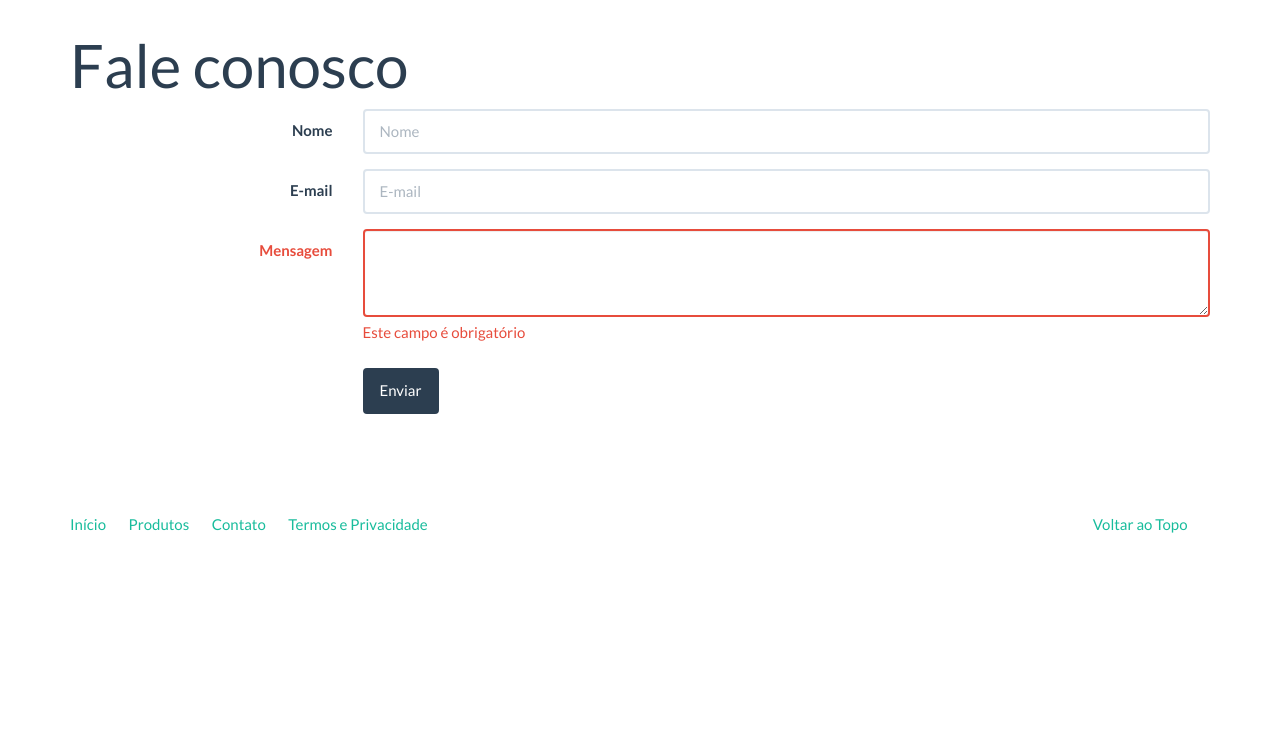
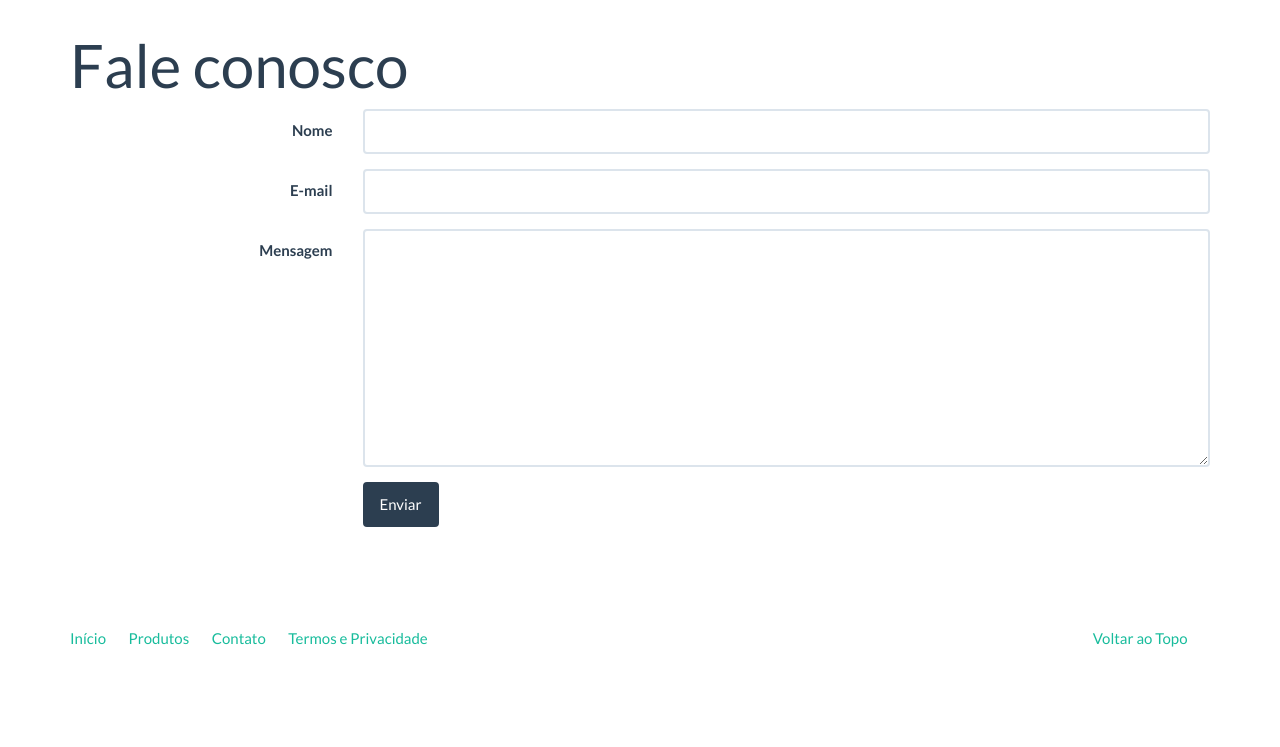
Before and after one commit to Dstinoco/E-Commerce-Django, a Django app: page /contato/ in a window 1280 px wide. Shown: the part 60-807 px from the top of the page. Before the commit the page ends 593 px from the top, so only its background shows below. Run offline with Django 4.2, Linux system fonts and the light colour scheme; data comes from the database, SQL or seed files in the repository; some libraries are stand-ins or nearby versions.

Commit message:
formularios django

```diff
--- /dev/null
+++ b/catalog/forms.py
@@ -0,0 +1,8 @@
+from django import forms
+
+
+
+class ContactForm(forms.Form):
+    name = forms.CharField(label='Nome',  widget=forms.TextInput(attrs={'class': 'form-control'}))
+    email = forms.EmailField(label='E-mail', widget=forms.EmailInput(attrs={'class': 'form-control'}))
+    message = forms.CharField(label='Mensagem', widget=forms.Textarea(attrs={'class': 'form-control'}))
--- a/core/templates/contact.html
+++ b/core/templates/contact.html
@@ -6,28 +6,19 @@
 
 {% block container %}
 <div class="page-header">
-    <h1>Fale conosco</h1>
-    <form class="form-horizontal">
+    <h1 class="m-3">Fale conosco</h1>
+    <form class="form-horizontal my-3">
         <fieldset>
+
+          {% for field in form %}
             <div class="form-group">
-              <label for="id_name" class="col-md-3 control-label">Nome</label>
+              <label for="{{ field.id_for_label }}" class="col-md-3 control-label">{{ field.label }}</label>
               <div class="col-md-9">
-                <input type="text" class="form-control" id="id_name" placeholder="Nome" />
+                {{ field }}
               </div>
             </div>
-            <div class="form-group">
-              <label for="id_email" class="col-md-3 control-label">E-mail</label>
-              <div class="col-md-9">
-                <input type="text" class="form-control" id="id_email" placeholder="E-mail" />
-              </div>
-            </div>
-            <div class="form-group has-error">
-              <label for="id_message" class="col-md-3 control-label">Mensagem</label>
-              <div class="col-md-9">
-                <textarea class="form-control" rows="3" id="id_message"></textarea>
-                <span class="help-block">Este campo é obrigatório</span>
-              </div>
-            </div>
+           {% endfor %}
+
             <div class="form-group">
               <div class="col-md-9 col-md-offset-3">
                 <button type="submit" class="btn btn-primary">Enviar</button>
--- a/core/views.py
+++ b/core/views.py
@@ -1,10 +1,13 @@
 from django.shortcuts import render
 from django.http import HttpResponse
 from catalog.models import Category, Product
+from catalog.forms import ContactForm
 
 def index(request):
     return render(request, 'index.html')
 
 
 def contact(request):
-    return render (request, 'contact.html')
+    form = ContactForm()
+
+    return render (request, 'contact.html', {"form": form})
```
